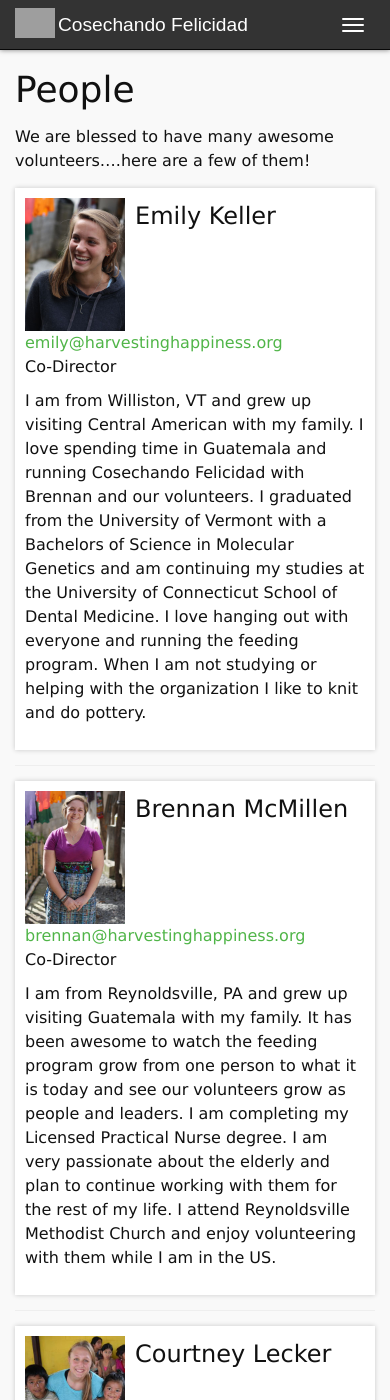
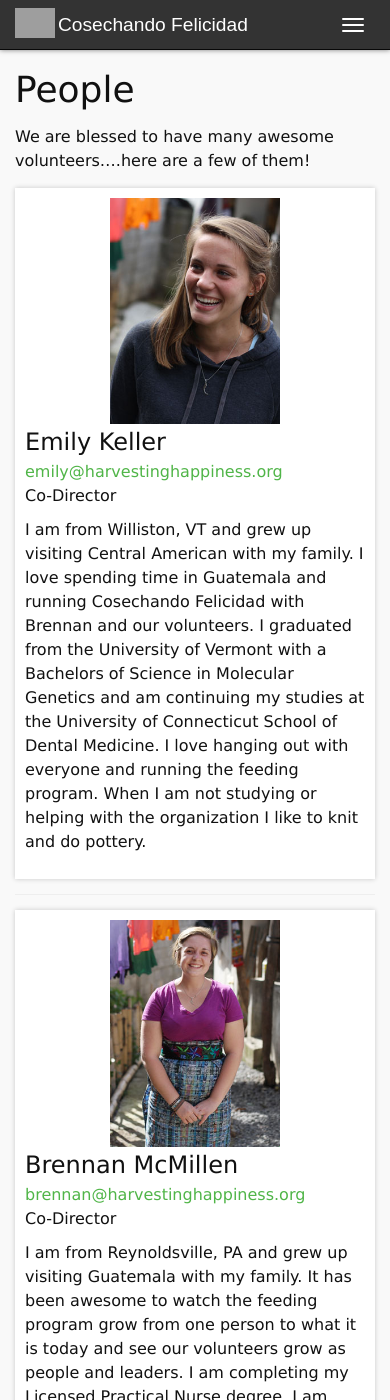
Before and after one commit to harvestinghappiness/harvestinghappiness.github.io, a Jekyll site: the page built from people.md, in a window 390 px wide and 1400 px high. Built offline with Jekyll 4.4.1, drawn with Linux system fonts in a browser that asks for light colours.

Commit message:
responsive

```diff
--- a/css/style.css
+++ b/css/style.css
@@ -307,6 +307,11 @@
   a.navbar-brand {
     font-size: 1.2em;
   }
+  .person img {
+    float: none;
+    width: 50%;
+    margin: 0px 25%;
+  }
 }
 
 @media screen and (max-width: 380px) {
```
